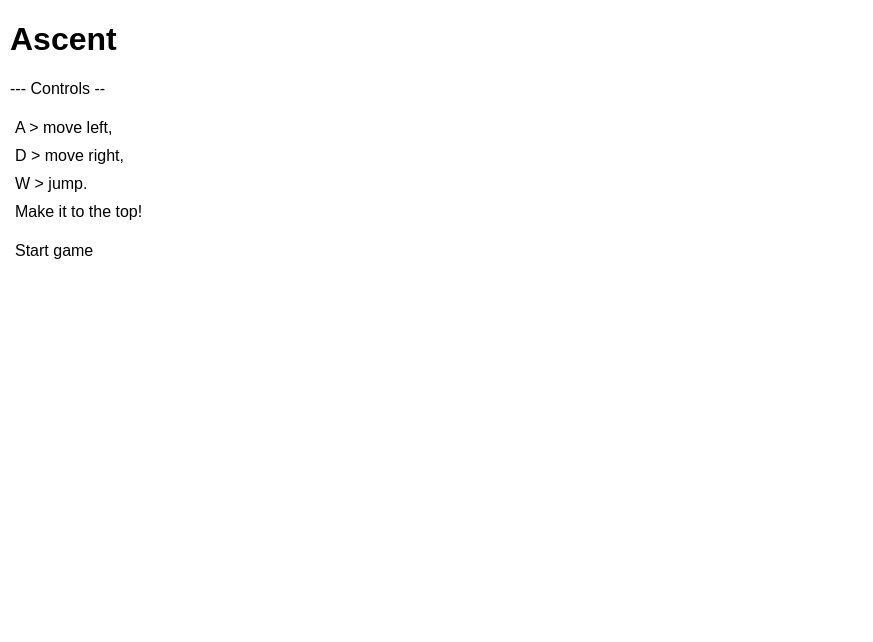
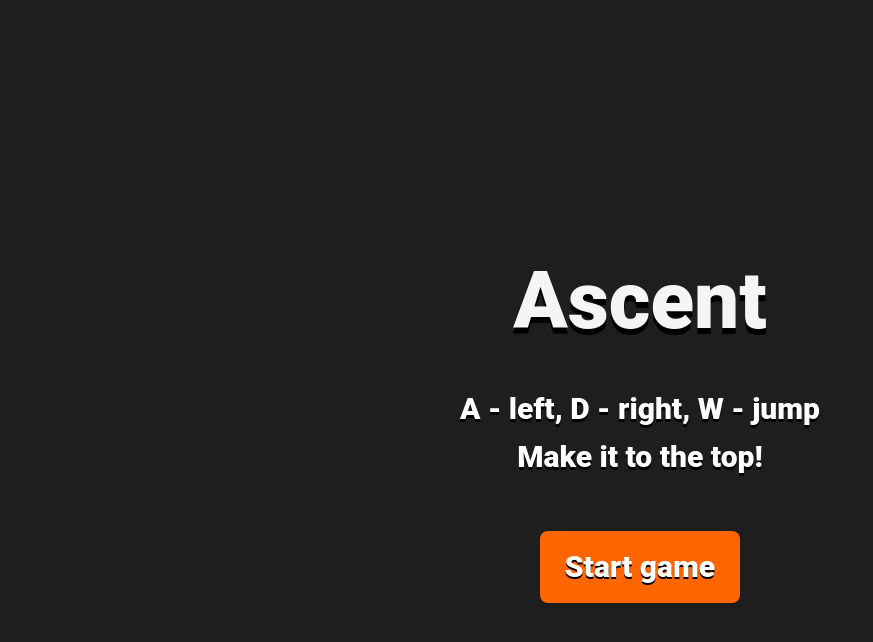
Before and after one commit to RGTI-Ascent/ascent, a plain HTML site: page index.html in a window 1280 px wide. Shown: the whole page, without its empty margins (0-873 px from the left). Drawn offline with Linux system fonts and the light colour scheme.

Commit message:
main menu

```diff
--- a/game/main.js
+++ b/game/main.js
@@ -256,7 +256,8 @@ scene.push(playerSquare);
 const hud = document.getElementById("hud");
 
 function update(t, dt) {
-    hud.textContent = `Height: ${Math.floor(playerSquare.getComponentOfType(PlayerController).cameraOffsetLocal[1]-2)}`;
+    //hud.textContent = `Height: ${Math.floor(playerSquare.getComponentOfType(PlayerController).cameraOffsetLocal[1]-2)}`;
+    hud.textContent = `Time: ${Math.floor(t)}`;
 
     for (const entity of scene) {
         for (const component of entity.components) {
--- a/index.css
+++ b/index.css
@@ -1,27 +1,73 @@
 * {
-    font-family: sans-serif;
+    font-family: "Roboto", sans-serif;
+    box-sizing: border-box;
+    margin: 0;
+    padding: 0;
 }
 
 body {
-    margin: 10px;
+    margin: 20px;
+    background-color: #1e1e1e;
+    color: #fff;
+    display: flex;
+    flex-direction: column;
+    align-items: center;
+    justify-content: center;
+    min-height: 100vh;
+    line-height: 1.6;
+}
+
+h1 {
+    font-size: 80px;
+    font-weight: 1000;
+    margin-bottom: 20px;
+    color: #f5f5f5;
+    text-shadow: 0px 6px 0px rgba(0, 0, 0, 1);
+}
+
+p {
+    font-size: 24px;
+    margin-bottom: 30px;
+    text-align: left;
+    max-width: 500px;
 }
 
 ul {
-    padding-left: 10px;
+    padding-left: 20px; /* indent the list */
+    list-style-type: none; /* normal bullets */
 }
 
 li {
-    background: white;
-    list-style-type: none;
-    padding: 5px;
+    background: none; /* remove the white box */
+    padding: 5px 0;   /* small spacing between items */
+    font-size: 24px;  /* keep text readable */
+    color: #fff;      /* white text on dark background */
 }
 
 a {
-    color: black;
+    color: #fff;
+    background-color: #ff6600;
     text-decoration: none;
-    padding: 5px;
+    font-weight: 800;
+    padding: 12px 25px;
+    border-radius: 8px;
+    font-size: 30px;
+    transition: all 0.3s ease;
+        text-shadow: rgb(0, 0, 0) 0px 2px 0px;
 }
 
 a:hover {
-    background: #ddd;
+    background-color: #ff4500;
+    transform: scale(1.05);
 }
+
+
+#controls {
+    font-size: 30px;
+    margin-bottom: 50px;
+    font-weight: 850;
+    color: white;
+    font-family: "Roboto", sans-serif;
+    text-shadow: rgb(0, 0, 0) 0px 3px 0px;
+    text-align: center;
+}
--- a/index.html
+++ b/index.html
@@ -10,13 +10,7 @@
 </head>
 <body>
     <h1>Ascent</h1>
-    <p>
-        <list>--- Controls --</list><br>
-        <li>A > move left, </li>
-        <li>D > move right, </li>
-        <li>W > jump. </li>
-        <li>Make it to the top! </li>
-    </p>
+    <div id="controls">A - left, D - right, W - jump<br>Make it to the top!<br></div>
     <a href="game/index.html">Start game</a>
 </body>
 </html>
```
